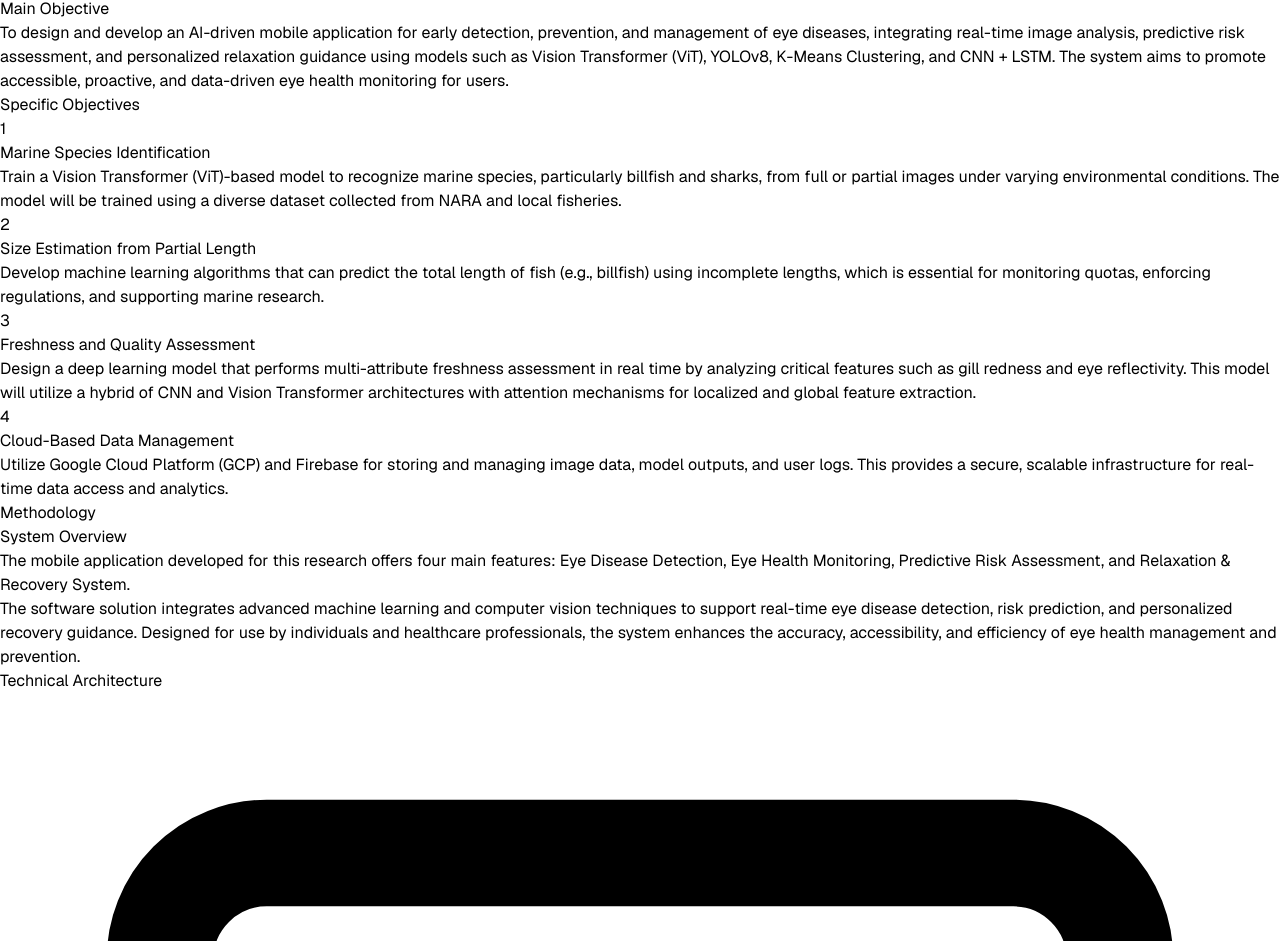
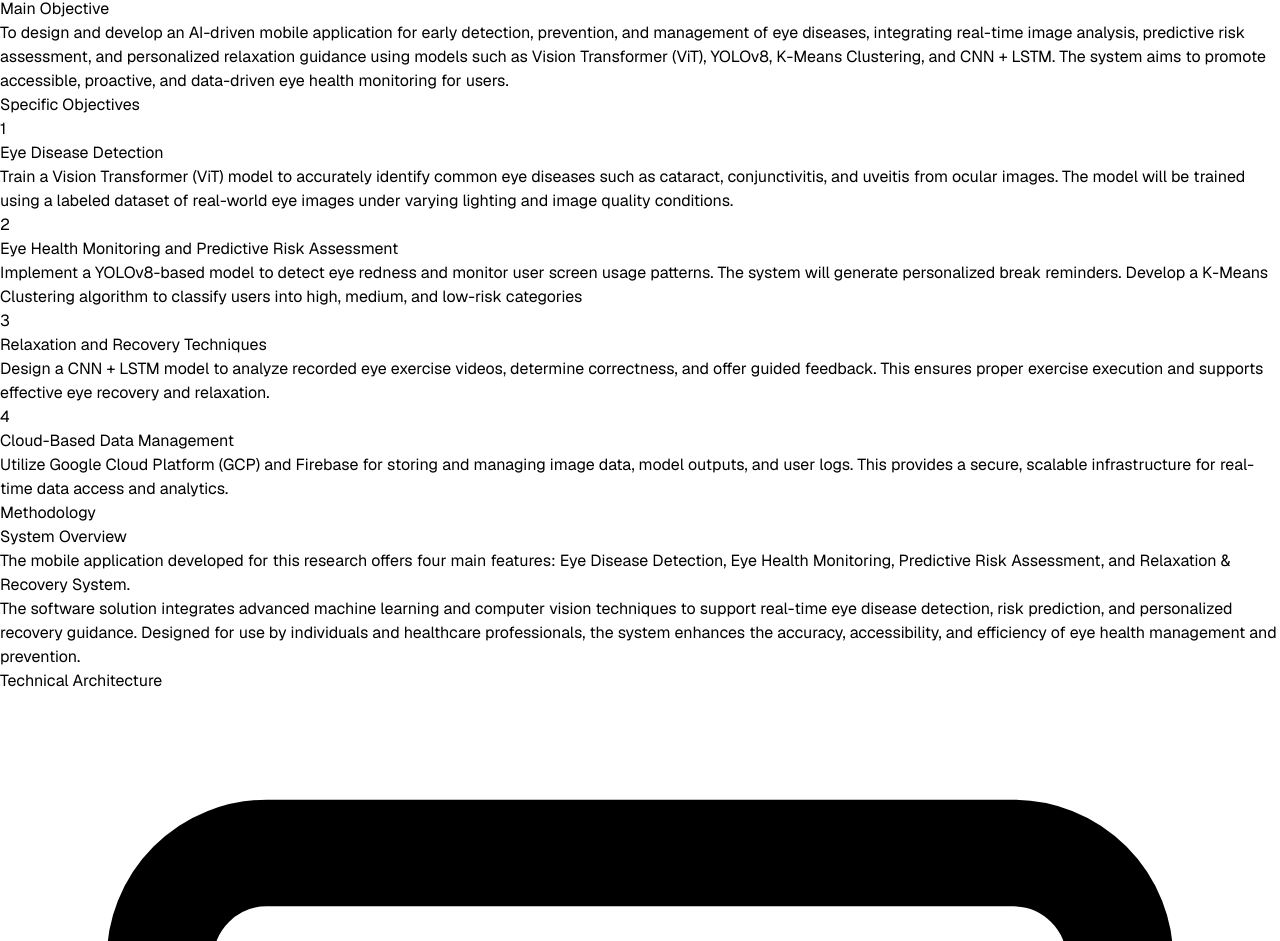
Before and after one commit to AchinthaDavidson/fish-identification-web, a Next.js app: page / in a window 1280 px wide. Shown: the part 3814-4755 px from the top of the page. Built offline with nearby package versions, Linux system fonts and the light colour scheme.

Commit message:
Update index.tsx

```diff
--- a/src/pages/index.tsx
+++ b/src/pages/index.tsx
@@ -457,12 +457,11 @@ export default function Home() {
                       <span className="text-blue-600 font-semibold">1</span>
                     </div>
                     <div>
-                      <h4 className="text-xl font-semibold text-gray-900 mb-2">Marine Species Identification</h4>
+                      <h4 className="text-xl font-semibold text-gray-900 mb-2">Eye Disease Detection</h4>
                       <p className="text-gray-600">
-                        Train a Vision Transformer (ViT)-based model to recognize marine species,
-                        particularly billfish and sharks, from full or partial images under varying
-                        environmental conditions. The model will be trained using a diverse dataset collected
-                        from NARA and local fisheries.
+                        Train a Vision Transformer (ViT) model to accurately identify common eye diseases such as cataract,
+                        conjunctivitis, and uveitis from ocular images. The model will be trained using a labeled dataset of
+                        real-world eye images under varying lighting and image quality conditions.
                       </p>
                     </div>
                   </div>
@@ -474,11 +473,10 @@ export default function Home() {
                       <span className="text-blue-600 font-semibold">2</span>
                     </div>
                     <div>
-                      <h4 className="text-xl font-semibold text-gray-900 mb-2">Size Estimation from Partial Length</h4>
+                      <h4 className="text-xl font-semibold text-gray-900 mb-2">Eye Health Monitoring and Predictive Risk Assessment</h4>
                       <p className="text-gray-600">
-                        Develop machine learning algorithms that can predict the total length of fish (e.g.,
-                        billfish) using incomplete lengths, which is essential for monitoring quotas, enforcing
-                        regulations, and supporting marine research.
+                        Implement a YOLOv8-based model to detect eye redness and monitor user screen usage patterns. The system will generate personalized break reminders.
+                        Develop a K-Means Clustering algorithm to classify users into high, medium, and low-risk categories
                       </p>
                     </div>
                   </div>
@@ -490,12 +488,10 @@ export default function Home() {
                       <span className="text-blue-600 font-semibold">3</span>
                     </div>
                     <div>
-                      <h4 className="text-xl font-semibold text-gray-900 mb-2">Freshness and Quality Assessment</h4>
+                      <h4 className="text-xl font-semibold text-gray-900 mb-2">Relaxation and Recovery Techniques</h4>
                       <p className="text-gray-600">
-                        Design a deep learning model that performs multi-attribute freshness assessment in
-                        real time by analyzing critical features such as gill redness and eye reflectivity. This
-                        model will utilize a hybrid of CNN and Vision Transformer architectures with
-                        attention mechanisms for localized and global feature extraction.
+                        Design a CNN + LSTM model to analyze recorded eye exercise videos, determine correctness,
+                        and offer guided feedback. This ensures proper exercise execution and supports effective eye recovery and relaxation.
                       </p>
                     </div>
                   </div>
```
